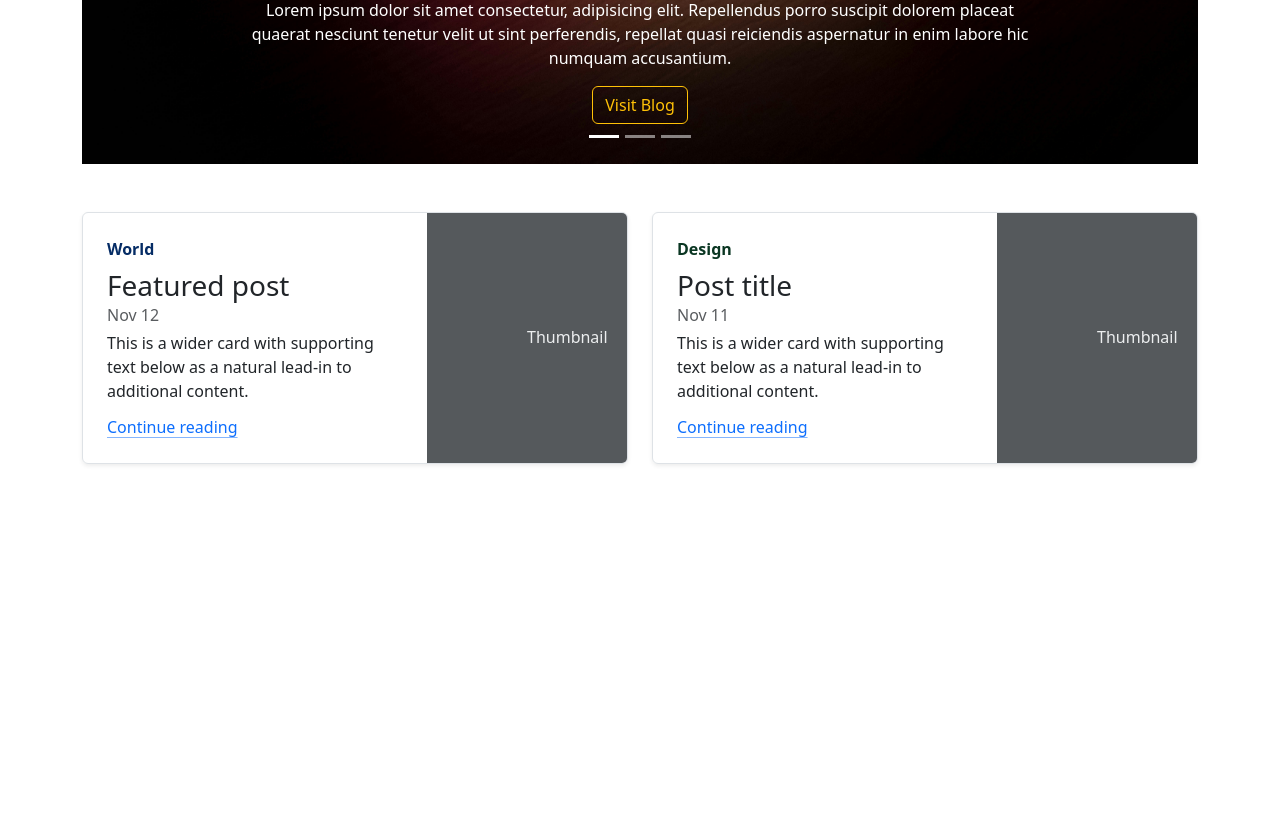
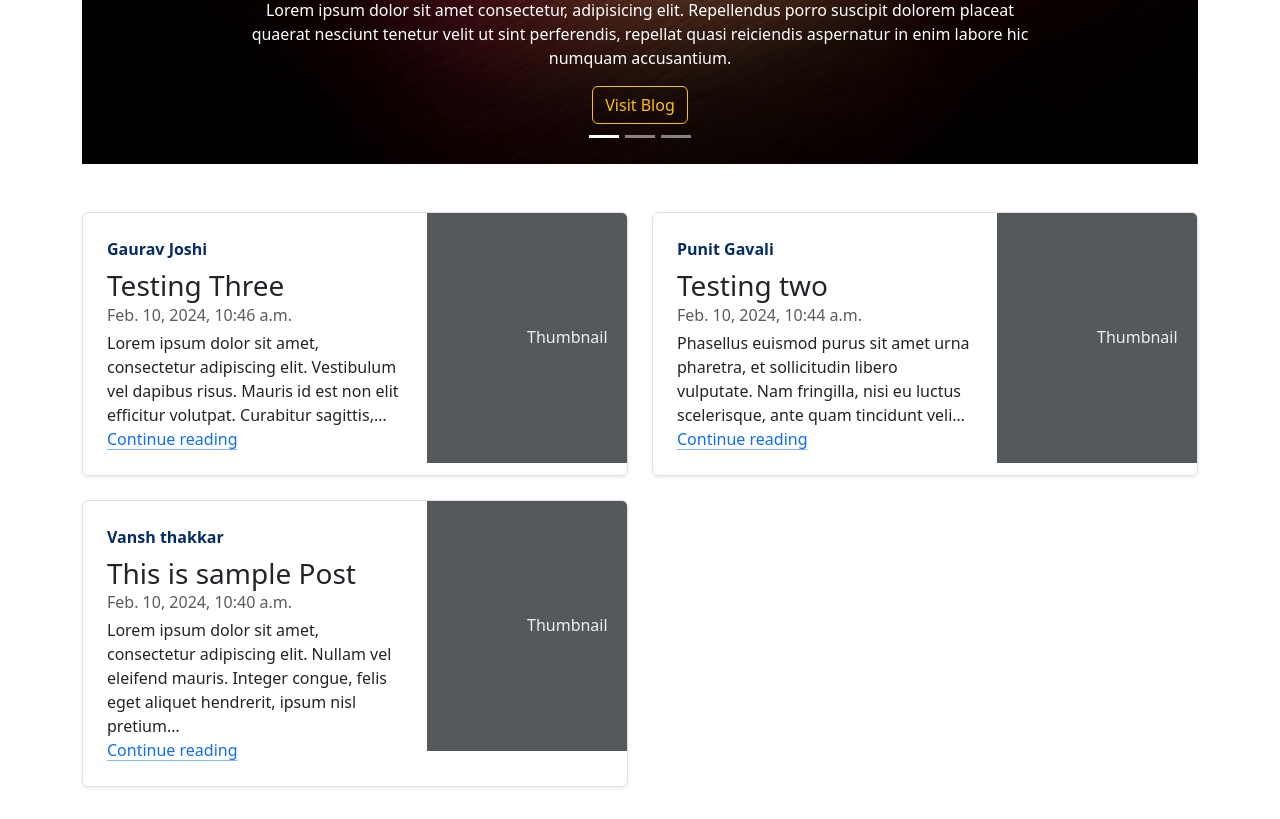
Before and after one commit to VanshPT/BlogMe-blogging-web-app, a Django app: page / in a window 1280 px wide. Shown: the part 1252-2071 px from the top of the page. Before the commit the page ends 1717 px from the top, so only its background shows below. Run offline with Django 4.2, Linux system fonts and the light colour scheme; data comes from the database, SQL or seed files in the repository.

Commit message:
fifth commit - search functionality fully integrated

```diff
--- a/home/urls.py
+++ b/home/urls.py
@@ -4,5 +4,6 @@ from . import views
 urlpatterns = [
     path('', views.home, name='home'),
     path('contact/', views.contact, name='contact'),
-    path('about/', views.about, name='about')
+    path('about/', views.about, name='about'),
+    path('search/', views.search, name='search')
 ]
--- a/home/views.py
+++ b/home/views.py
@@ -2,13 +2,15 @@ from django.shortcuts import render
 from .models import Contact
 from django.contrib import messages
 # Create your views here.
-
+from blog.models import Post
 from django.shortcuts import render
 from django.http import HttpResponse
 
 # Create your views here.
 def home(request):
-    return render(request, 'home/home.html')
+    allPosts = Post.objects.all().order_by('-timestamp')[:8]
+    return render(request, 'home/home.html', {'allPosts': allPosts})
+
 
 def contact(request):
 
@@ -28,3 +30,16 @@ def contact(request):
 
 def about(request):
     return render(request, 'home/about.html')
+
+def search(request):
+    query=request.GET.get('search')
+    if len(query)>100:
+        allPosts=[]
+    else:
+        allPostsTitle=Post.objects.filter(title__icontains=query)
+        allPostsContent=Post.objects.filter(content__icontains=query)
+        allPosts=allPostsTitle.union(allPostsContent)
+    if allPosts.count() == 0:
+        messages.error(request,"Please Fill the form correctly!")
+    context={'allPosts':allPosts, 'query':query}
+    return render(request, 'home/search.html', context)
--- a/templates/home/base.html
+++ b/templates/home/base.html
@@ -46,8 +46,8 @@
               </li> -->
 
             </ul>
-            <form class="d-flex" role="search">
-              <input class="form-control me-2" type="search" placeholder="Search" aria-label="Search">
+            <form class="d-flex" role="search" method="get" action="/search/">
+              <input class="form-control me-2" name="search" id="search" type="search" placeholder="Search" aria-label="Search">
               <button class="btn btn-outline-warning" type="submit">Search</button>
             </form>
           </div>
--- a/templates/home/home.html
+++ b/templates/home/home.html
@@ -73,14 +73,16 @@ BlogMe | Home
 
 <div class="container mt-5">
 <div class="row mb-2 custom-spacing">
+
+{% for post in allPosts %}
 <div class="col-md-6">
   <div class="row g-0 border rounded overflow-hidden flex-md-row mb-4 shadow-sm h-md-250 position-relative">
     <div class="col p-4 d-flex flex-column position-static">
-        <strong class="d-inline-block mb-2 text-primary-emphasis">World</strong>
-        <h3 class="mb-0">Featured post</h3>
-        <div class="mb-1 text-body-secondary">Nov 12</div>
-        <p class="card-text mb-auto">This is a wider card with supporting text below as a natural lead-in to additional content.</p>
-        <a href="#" class="icon-link gap-1 icon-link-hover stretched-link">
+      <strong class="d-inline-block mb-2 text-primary-emphasis">{{ post.author }}</strong>
+      <h3 class="mb-0">{{ post.title }}</h3>
+      <div class="mb-1 text-body-secondary">{{ post.timestamp }}</div>
+      <p class="card-text mb-auto">{{ post.content | truncatechars:150 }}</p>
+      <a href="/blog/{{ post.slug }}/" class="icon-link gap-1 icon-link-hover stretched-link">
         Continue reading
         <svg class="bi"><use xlink:href="#chevron-right"></use></svg>
       </a>
@@ -90,23 +92,9 @@ BlogMe | Home
     </div>
   </div>
 </div>
-  <div class="col-md-6">
-    <div class="row g-0 border rounded overflow-hidden flex-md-row mb-4 shadow-sm h-md-250 position-relative">
-      <div class="col p-4 d-flex flex-column position-static">
-        <strong class="d-inline-block mb-2 text-success-emphasis">Design</strong>
-        <h3 class="mb-0">Post title</h3>
-        <div class="mb-1 text-body-secondary">Nov 11</div>
-        <p class="mb-auto">This is a wider card with supporting text below as a natural lead-in to additional content.</p>
-        <a href="#" class="icon-link gap-1 icon-link-hover stretched-link">
-          Continue reading
-          <svg class="bi"><use xlink:href="#chevron-right"></use></svg>
-        </a>
-      </div>
-      <div class="col-auto d-none d-lg-block">
-        <svg class="bd-placeholder-img" width="200" height="250" xmlns="http://www.w3.org/2000/svg" role="img" aria-label="Placeholder: Thumbnail" preserveAspectRatio="xMidYMid slice" focusable="false"><title>Placeholder</title><rect width="100%" height="100%" fill="#55595c"></rect><text x="50%" y="50%" fill="#eceeef" dy=".3em">Thumbnail</text></svg>
-      </div>
-    </div>
-  </div>
+
+{% endfor %}
+
 </div>
 </div>
 {% endblock %}
```
Also changed, not shown: templates/home/search.html (added, +63 -0 lines). Lines whose indentation alone changed are shown as unchanged.
